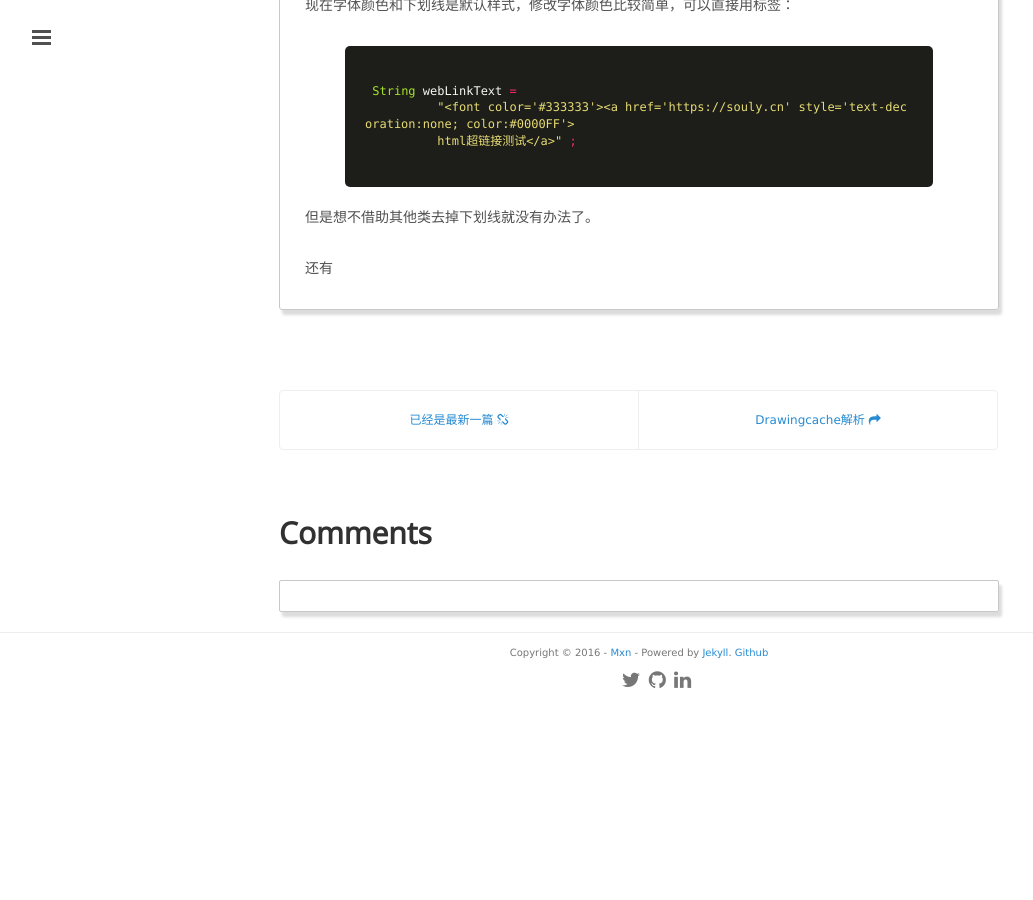
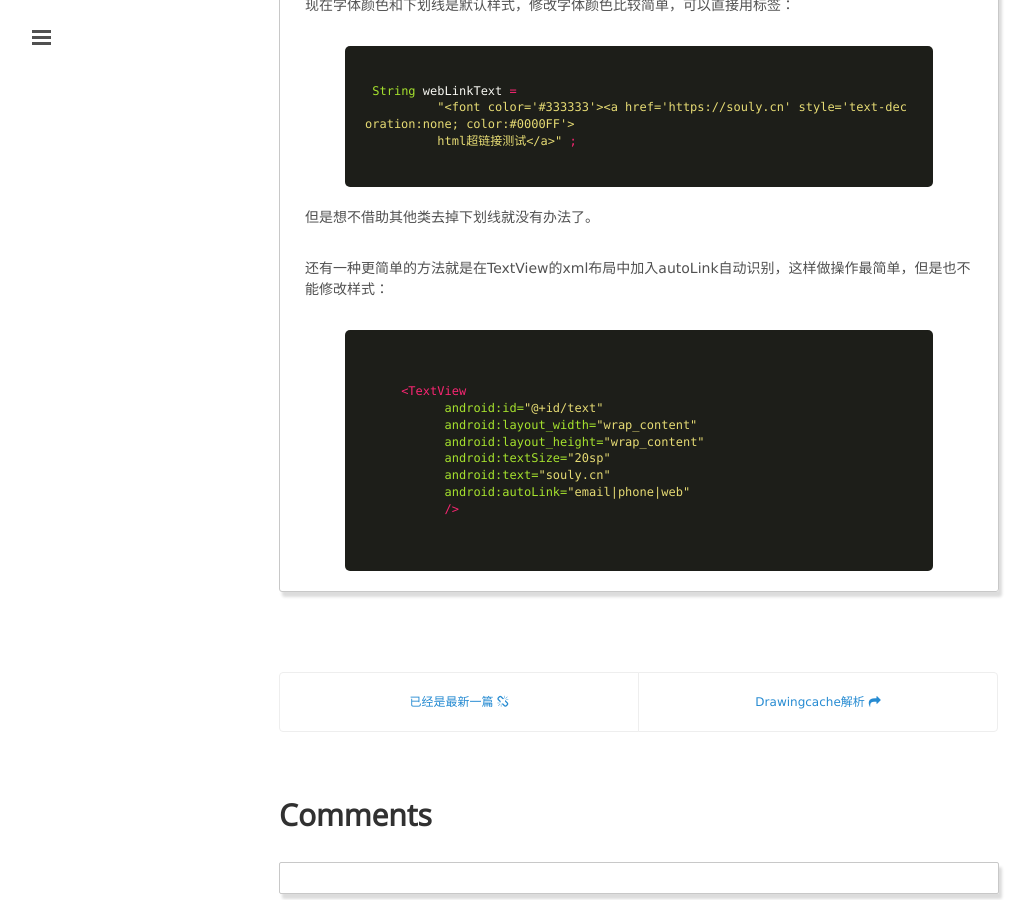
Before and after one commit to mxn21/mxn21.github.io, a Jekyll site: the page built from _posts/2016-1-29-TextView超链接实现方式总结.md, in a window 1280 px wide and 900 px high, scrolled down 1213 px. Shown: the whole window, without its empty margins (1-1034 px from the left). Built offline with Jekyll 4.4.1, drawn with Linux system fonts in a browser that asks for light colours; Markdown is read by kramdown in place of the engine named in the settings; comment, search, counter and statistics services are not loaded; before the commit the page ends 1918 px from its top, so only the background shows below that.

Commit message:
23432423

```diff
--- a/_posts/2016-1-29-TextView超链接实现方式总结.md
+++ b/_posts/2016-1-29-TextView超链接实现方式总结.md
@@ -57,4 +57,17 @@
 
 但是想不借助其他类去掉下划线就没有办法了。
 
-还有
+还有一种更简单的方法就是在TextView的xml布局中加入autoLink自动识别，这样做操作最简单，但是也不能修改样式：
+
+      {% highlight xml  %}
+
+     <TextView
+           android:id="@+id/text"
+           android:layout_width="wrap_content"
+           android:layout_height="wrap_content"
+           android:textSize="20sp"
+           android:text="souly.cn"
+           android:autoLink="email|phone|web"
+           />
+
+      {% endhighlight %}
```
